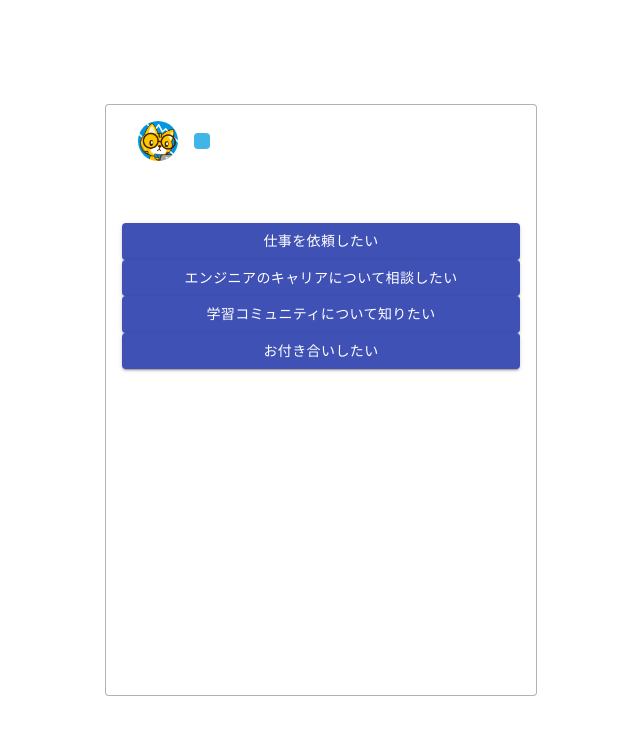
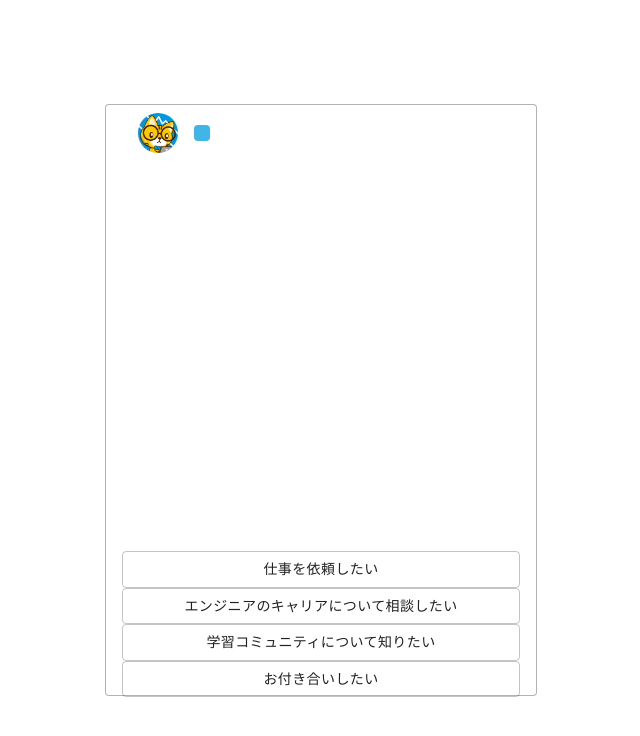
Before and after one commit to Kanetomo/chatbot-demo, a React (Create React App) app: page / in a window 1280 px wide. Shown: the top 736 px of the page, without its empty margins (319-959 px from the left). Built offline with nearby package versions, Linux system fonts and the light colour scheme.

Commit message:
scroll setTimeout href

```diff
--- a/src/App.jsx
+++ b/src/App.jsx
@@ -36,6 +36,12 @@
       case(nextQuestionId === 'init'):
         this.displayNextQuestion(nextQuestionId)
         break;
+      case (/^https:*/.test(nextQuestionId)):
+        const a = document.createElement('a');
+        a.href = nextQuestionId;
+        a.target = '_blank';
+        a.click();
+        break;
       default:
         const chats = this.state.chats;
         chats.push({
@@ -47,7 +53,7 @@
           chats : chats
         })
 
-        this.displayNextQuestion(nextQuestionId)
+        setTimeout(() => this.displayNextQuestion(nextQuestionId), 500)
         break;
     }
   }
@@ -56,6 +62,13 @@
   componentDidMount(){
     const initAnswer = "";
     this.selectAnswer(initAnswer, this.state.currentId)
+  }
+
+  componentDidUpdate() {
+     const scrollArea = document.getElementById('scroll-area')
+     if (scrollArea) {
+       scrollArea.scrollTop = scrollArea.scrollHeight
+     }
   }
 
   render(){
--- a/src/components/Answer.jsx
+++ b/src/components/Answer.jsx
@@ -1,19 +1,30 @@
 import React from 'react';
-import { makeStyles } from '@material-ui/core/styles';
+import { makeStyles, createStyles } from '@material-ui/core/styles';
 import Button from '@material-ui/core/Button';
 
-const useStyles = makeStyles((theme) => ({
-    root: {
-
-    },
-  }));
+const useStyles = makeStyles(() => (
+    createStyles({
+        "button": {
+            borderColor: '#FFB549',
+            color: '#FFB549',
+            fontWeight: 600,
+            marginBottom: '8px',
+            "&:hover": {
+                backgroundcolor: '#FFB549',
+                color: '#fff'
+            }
+        }
+    })
+ ));
 
 
 const Answer = (props) => {
-    // const classes = useStyles();
+    const classes = useStyles();
 
     return(
-        <Button variant="contained" color="primary" onClick={() => props.select(props.content, props.nextId)}>
+        <Button
+            classes={classes.button}
+            variant="outlined" onClick={() => props.select(props.content, props.nextId)}>
             {props.content}
         </Button>
     )
--- a/src/components/Chats.jsx
+++ b/src/components/Chats.jsx
@@ -1,21 +1,23 @@
 import React from 'react';
-import { makeStyles } from '@material-ui/core/styles';
+import { makeStyles, createStyles } from '@material-ui/core/styles';
 import List from '@material-ui/core/List';
 import {Chat} from './index';
 
-const useStyles = makeStyles((theme) => ({
-    root: {
-      width: '100%',
-      maxWidth: 360,
-      backgroundColor: theme.palette.background.paper,
-    },
-  }));
+const useStyles = makeStyles(() => (
+    createStyles({
+        "chats": {
+            height: 400,
+            padding: '0',
+            overflow: 'auto'
+        }
+    })
+));
 
 const Chats = (props) => {
     const classes = useStyles();
 
     return(
-        <List className={classes.root}>
+        <List className={classes.chats} id={"scroll-area"}>
             {props.chats.map((chat, index) => {
                return <Chat text={chat.text} type={chat.type} key={index.toString()} />
             })}
```
Also changed, not shown: 1 other file (tests, documents, lock files or other folders).
